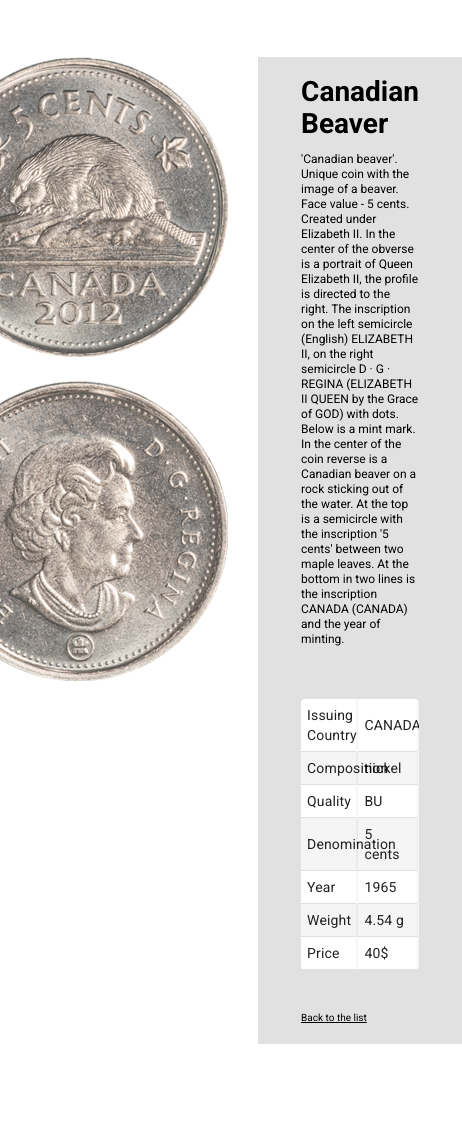
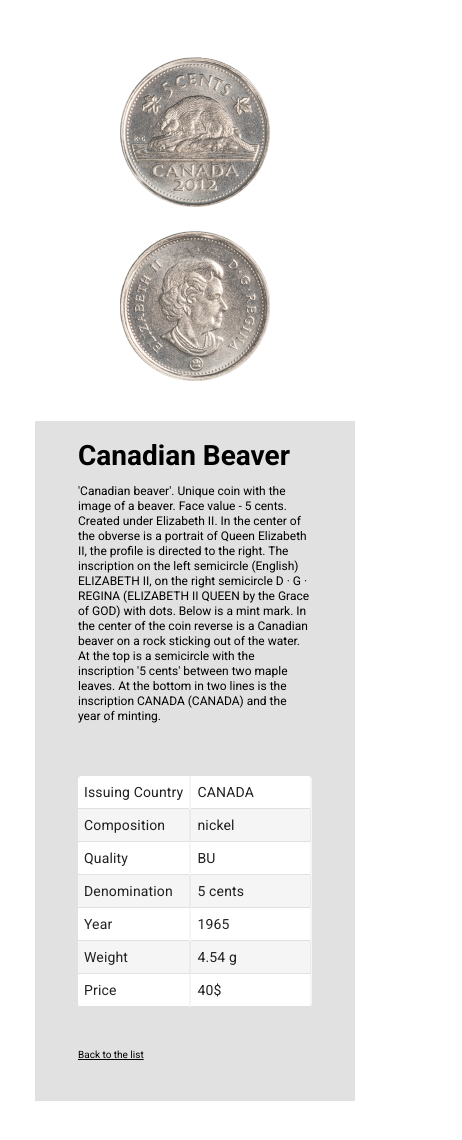
Before and after one commit to elchin-jafar/coins, a React (Vite) app: page /coin-details/1 in a window 390 px wide. Shown: the top 1140 px of the page, 462 px wide, since content can reach past the window. Before the commit the page ends 1101 px from the top, so only its background shows below. Built offline with nearby package versions, Linux system fonts and the light colour scheme.

Commit message:
add responsive design

```diff
--- a/index.html
+++ b/index.html
@@ -2,7 +2,6 @@
 <html lang="en">
   <head>
     <meta charset="UTF-8" />
-    <!-- <link rel="icon" type="image/svg+xml" href="/vite.svg" /> -->
     <link
       rel="apple-touch-icon"
       sizes="180x180"
--- a/src/UI/Select.module.css
+++ b/src/UI/Select.module.css
@@ -14,3 +14,9 @@
   font-weight: 500;
   margin-top: 2rem;
 }
+
+@media only screen and (max-width: 420px) {
+  .select {
+    max-width: 67vw;
+  }
+}
--- a/src/components/CoinShowCase.jsx
+++ b/src/components/CoinShowCase.jsx
@@ -3,6 +3,7 @@
 
 const CoinShowCase = ({ title, image, info, id }) => {
   return (
+    <div className={classes.section}>
       <Link to={`/coin-details/${id}`} style={{ textDecoration: "none" }}>
         <div className={classes.container}>
           <img src={image} alt={title} width={120} className={classes.img} />
@@ -12,6 +13,7 @@
           </div>
         </div>
       </Link>
+    </div>
   );
 };
 
--- a/src/components/CoinShowCase.module.css
+++ b/src/components/CoinShowCase.module.css
@@ -23,3 +23,14 @@
   margin-top: 0.5rem;
   color: #000;
 }
+
+@media only screen and (max-width: 420px) {
+  .container {
+    flex-direction: column;
+    margin-bottom: 8rem;
+  }
+
+  .img {
+    margin-bottom: 1.5rem;
+  }
+}
--- a/src/components/Search.module.css
+++ b/src/components/Search.module.css
@@ -89,3 +89,23 @@
   opacity: 0.6;
   font-style: italic;
 }
+
+@media only screen and (max-width: 420px) {
+  .flex {
+    flex-direction: column;
+    margin-bottom: 4rem;
+  }
+
+  .input {
+    max-width: 60vw;
+    margin-bottom: 1rem;
+  }
+
+  .button {
+    margin-left: 0;
+  }
+
+  .priceLabel {
+    display: block;
+  }
+}
--- a/src/pages/CoinDetailsPage.jsx
+++ b/src/pages/CoinDetailsPage.jsx
@@ -20,12 +20,16 @@
       <section className={classes.section}>
         <div className={classes.left}>
           <img
+            className={classes.image}
             src={currentData?.image1}
-            alt="BullionCoinImg"
-            width={300}
+            alt={currentData?.name}
             style={{ marginBottom: "2.4rem" }}
           />
-          <img src={currentData?.image2} alt="ExclusiveCoinImg" width={300} />
+          <img
+            className={classes.image}
+            src={currentData?.image2}
+            alt={`other side of ${currentData?.name}`}
+          />
         </div>
         <div className={classes.right}>
           <h1 className={classes.h1}>{currentData.name}</h1>
--- a/src/pages/CoinDetailsPage.module.css
+++ b/src/pages/CoinDetailsPage.module.css
@@ -31,8 +31,33 @@
   line-height: 1.5rem;
 }
 
+.image {
+  width: 300px;
+}
+
 .navigation {
   max-width: fit-content;
   text-decoration: underline;
   cursor: pointer;
 }
+
+@media only screen and (max-width: 420px) {
+  .section {
+    flex-direction: column;
+    align-items: center;
+  }
+
+  .image {
+    width: 150px;
+  }
+
+  .right {
+    max-width: 60vw;
+    margin-top: 4rem;
+    margin-left: 0;
+  }
+
+  .navigation {
+    margin-bottom: 2rem;
+  }
+}
--- a/src/pages/Homepage.module.css
+++ b/src/pages/Homepage.module.css
@@ -37,3 +37,10 @@
   font-weight: 300;
   text-decoration: none;
 }
+
+@media only screen and (max-width: 420px) {
+  .flex {
+    flex-direction: column;
+    margin-bottom: 5rem;
+  }
+}
```
Lines whose indentation alone changed are shown as unchanged.
